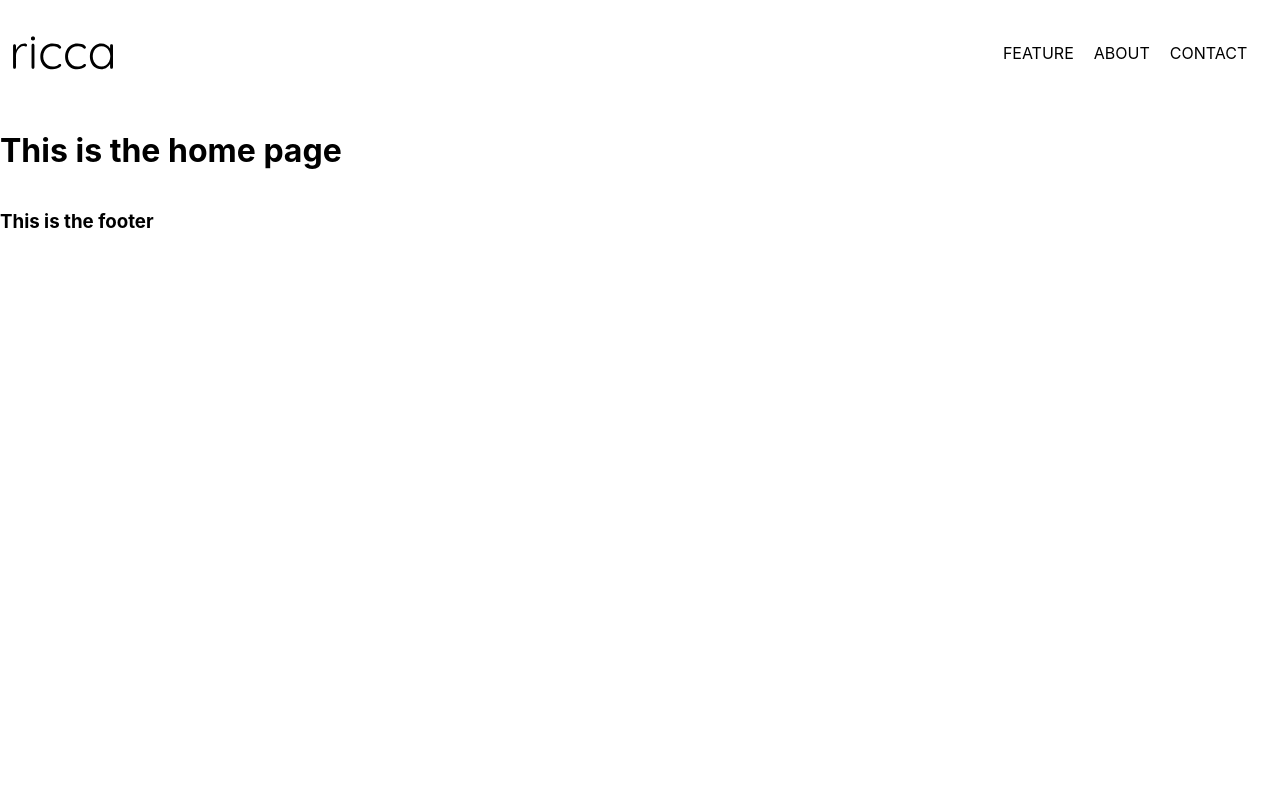
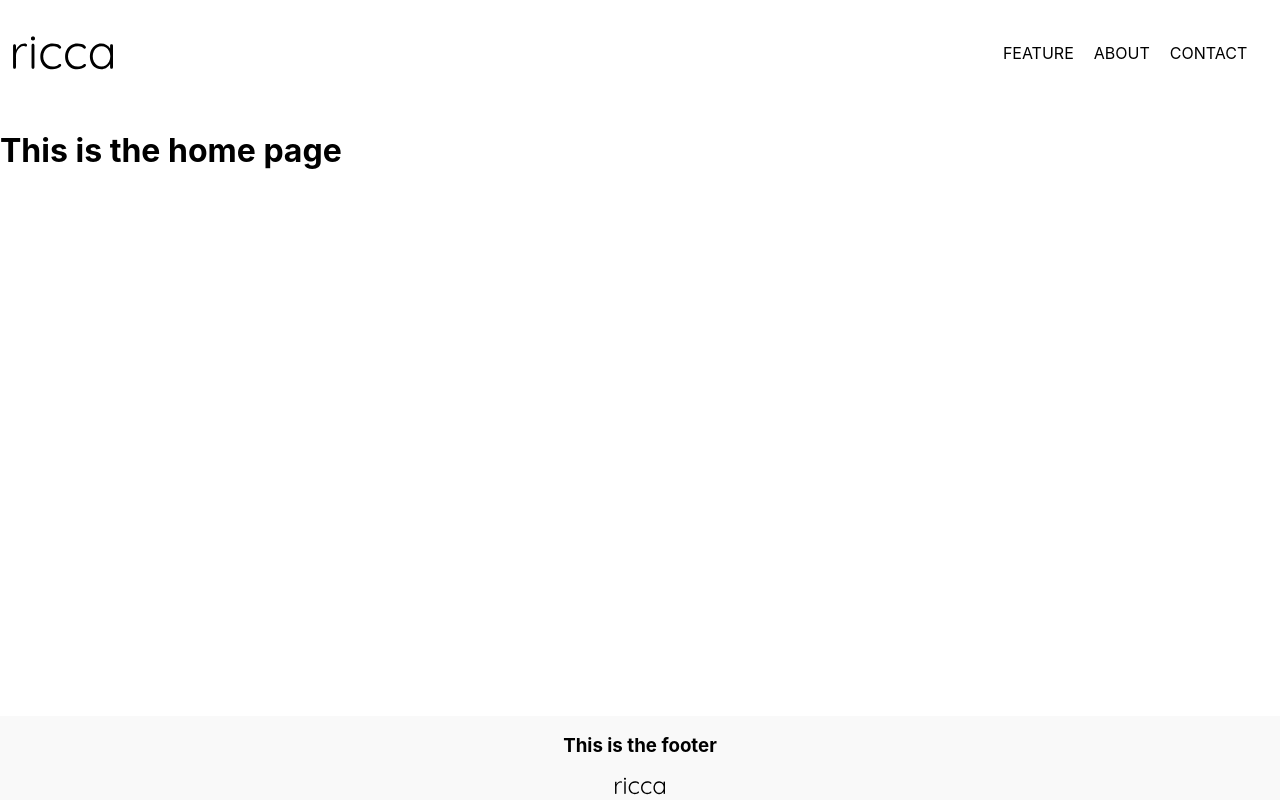
Before and after one commit to douglas86/fedsa-project-1-nextjs, a Next.js app: page / in a window 1280 px wide. Built offline with nearby package versions, Linux system fonts and the light colour scheme.

Commit message:
Added logo to footer

```diff
--- a/components/footer.jsx
+++ b/components/footer.jsx
@@ -1,9 +1,14 @@
 import styles from '../public/static/css/components/footer.module.css';
+import logo from '../public/static/images/logo.svg';
+import Image from 'next/image';
 
 const Footer = () => {
     return (
         <div className={styles.footer}>
             <h3>This is the footer</h3>
+            <div>
+                <Image src={logo} alt="logo" width={50} height={20} />
+            </div>
         </div>
     );
 };
--- a/public/static/css/components/footer.module.css
+++ b/public/static/css/components/footer.module.css
@@ -1,3 +1,10 @@
 .footer {
-    position: fixed;
+    position: absolute;
+    left: 0%;
+    right: 0%;
+    bottom: 0%;
+    width: 100%;
+    background-color: #f9f9f9;
+    color: #000000;
+    text-align: center;
 }
```
